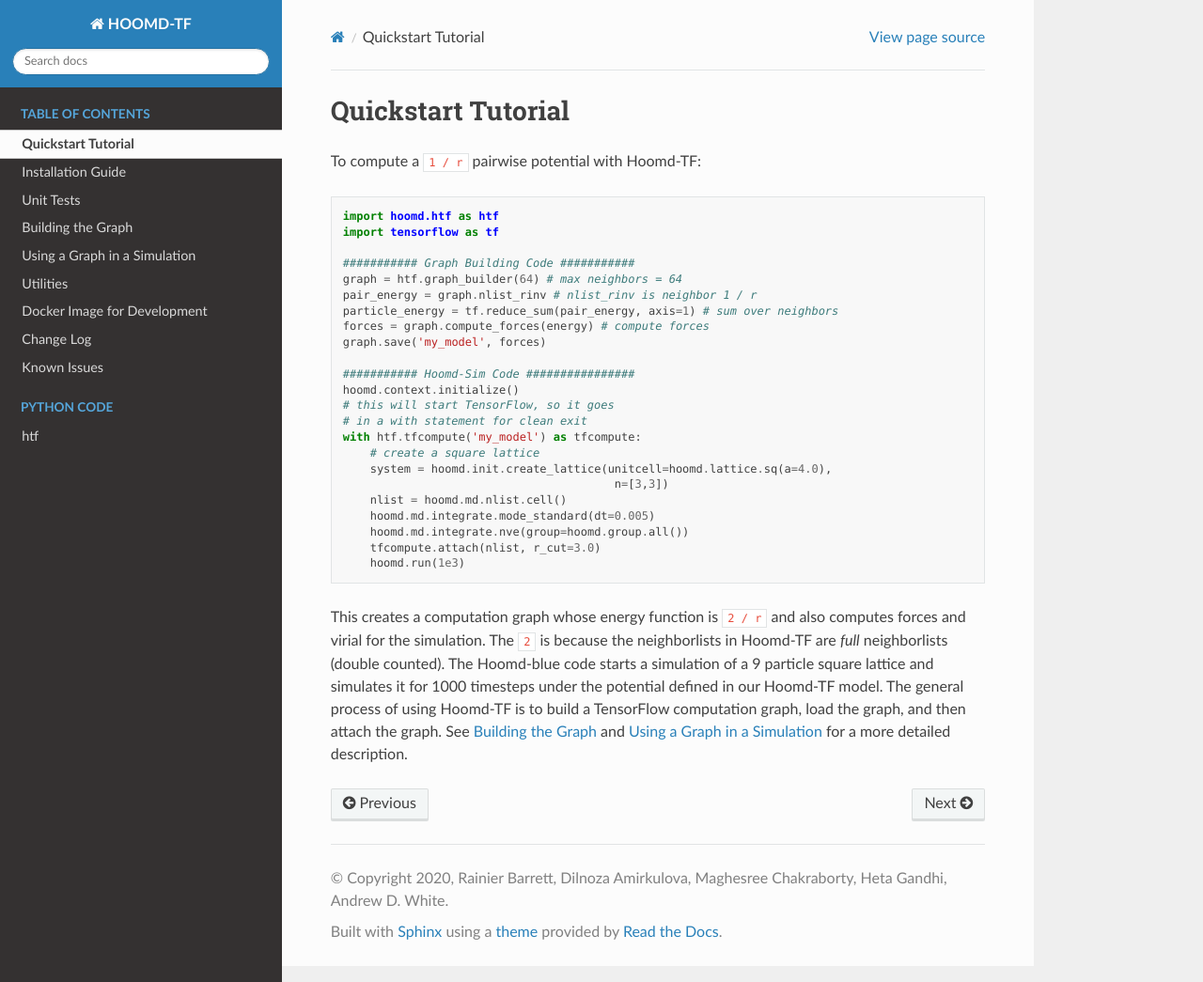
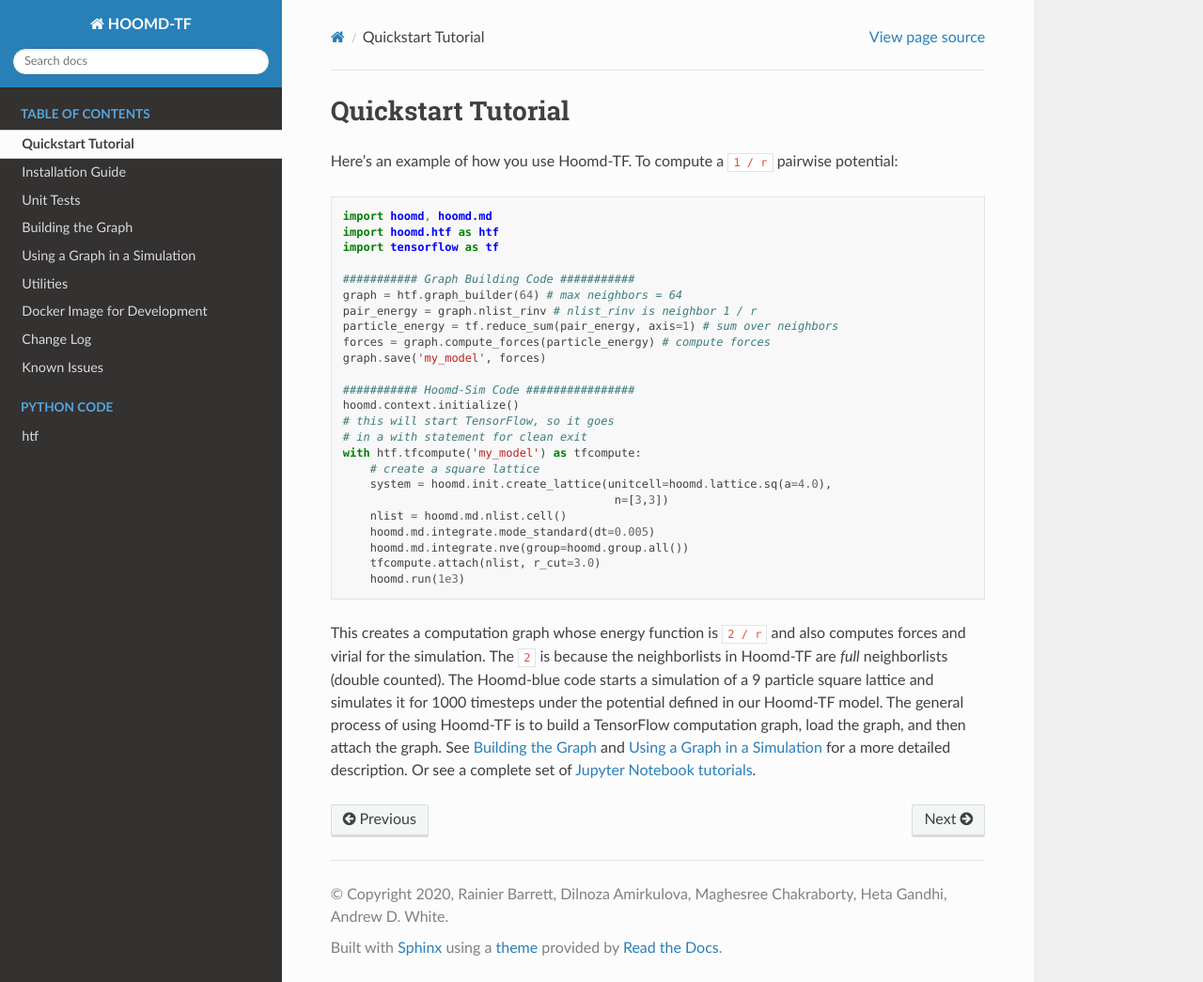
Before and after one commit to ur-whitelab/hoomd-tf, a Sphinx documentation site: the page built from sphinx-docs/source/quickstart.rst, in a window 1280 px wide and 1045 px high. Shown: the whole window at 94% size. Built offline with Sphinx 7.4.7 and the Read the Docs theme 2.0.0, drawn with Linux system fonts in a browser that asks for light colours.

Commit message:
Fixed quickstart tutorial (#188)

```diff
--- a/sphinx-docs/source/quickstart.rst
+++ b/sphinx-docs/source/quickstart.rst
@@ -1,10 +1,12 @@
 Quickstart Tutorial
 ===================
 
-To compute a ``1 / r`` pairwise potential with Hoomd-TF:
+Here's an example of how you use Hoomd-TF. To compute a ``1 / r``
+pairwise potential:
 
 .. code:: python
 
+    import hoomd, hoomd.md
     import hoomd.htf as htf
     import tensorflow as tf
 
@@ -12,7 +14,7 @@ To compute a ``1 / r`` pairwise potential with Hoomd-TF:
     graph = htf.graph_builder(64) # max neighbors = 64
     pair_energy = graph.nlist_rinv # nlist_rinv is neighbor 1 / r
     particle_energy = tf.reduce_sum(pair_energy, axis=1) # sum over neighbors
-    forces = graph.compute_forces(energy) # compute forces
+    forces = graph.compute_forces(particle_energy) # compute forces
     graph.save('my_model', forces)
 
     ########### Hoomd-Sim Code ################
@@ -37,4 +39,4 @@ and simulates it for 1000 timesteps under the potential defined in our
 Hoomd-TF model. The general process of using Hoomd-TF is to build a
 TensorFlow computation graph, load the graph, and then attach the graph.
 See :ref:`building_the_graph` and :ref:`using_the_graph` for a more detailed
-description.
+description. Or see a complete set of `Jupyter Notebook tutorials <https://nbviewer.jupyter.org/github/ur-whitelab/hoomd-tf/tree/master/examples/>`_.
```
